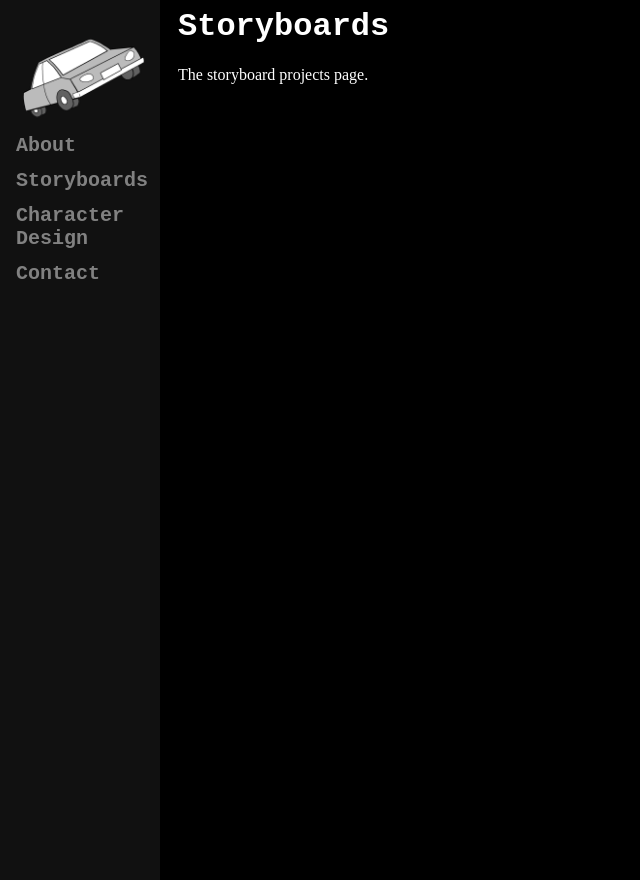
After one commit to mkramercsci/mkramercsci.github.io, a PHP site: page /storyboards.php in a window 1280 px wide. The commit adds this page. Shown: the whole page, without its empty margins (0-640 px from the left). Run offline with PHP 8.4, Linux system fonts and the light colour scheme.

Commit message:
added storyboards page & link in sidebar

```diff
--- a/sidebar.php
+++ b/sidebar.php
@@ -4,7 +4,7 @@ echo
  <div class="sidenav">
    <a href="index.php"><img src="images\car.png"></img></a>
    <a href="about.php">About</a>
-   <a href="#">Storyboards</a>
+   <a href="storyboards.php">Storyboards</a>
    <a href="#">Character Design</a>
    <a href="#">Contact</a>
  </div>';
--- /dev/null
+++ b/storyboards.php
@@ -0,0 +1,16 @@
+<?php include 'sidebar.php'; ?>
+<!DOCTYPE html>
+<html>
+<head>
+<link rel="stylesheet" href="styles.css">
+</head>
+<body>
+
+ <!-- Page content -->
+ <div class="main">
+  <h1>Storyboards</h1>
+  <p>The storyboard projects page.</p>
+ </div>
+
+</body>
+</html>
```
